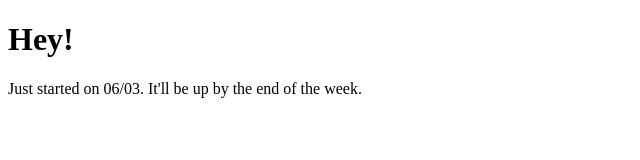
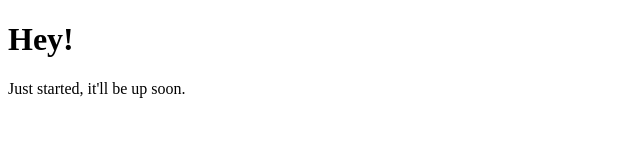
Before and after one commit to jimmykrumm/jimmykrumm.github.io, a plain HTML site: page index.html in a window 1280 px wide. Shown: the whole page, without its empty margins (0-640 px from the left). Drawn offline with Linux system fonts and the light colour scheme.

Commit message:
Update index.html

```diff
--- a/index.html
+++ b/index.html
@@ -2,6 +2,6 @@
 <html>
 <body>
 <h1>Hey!</h1>
-<p>Just started on 06/03. It'll be up by the end of the week.</p>
+<p>Just started, it'll be up soon.</p>
 </body>
 </html>
```
